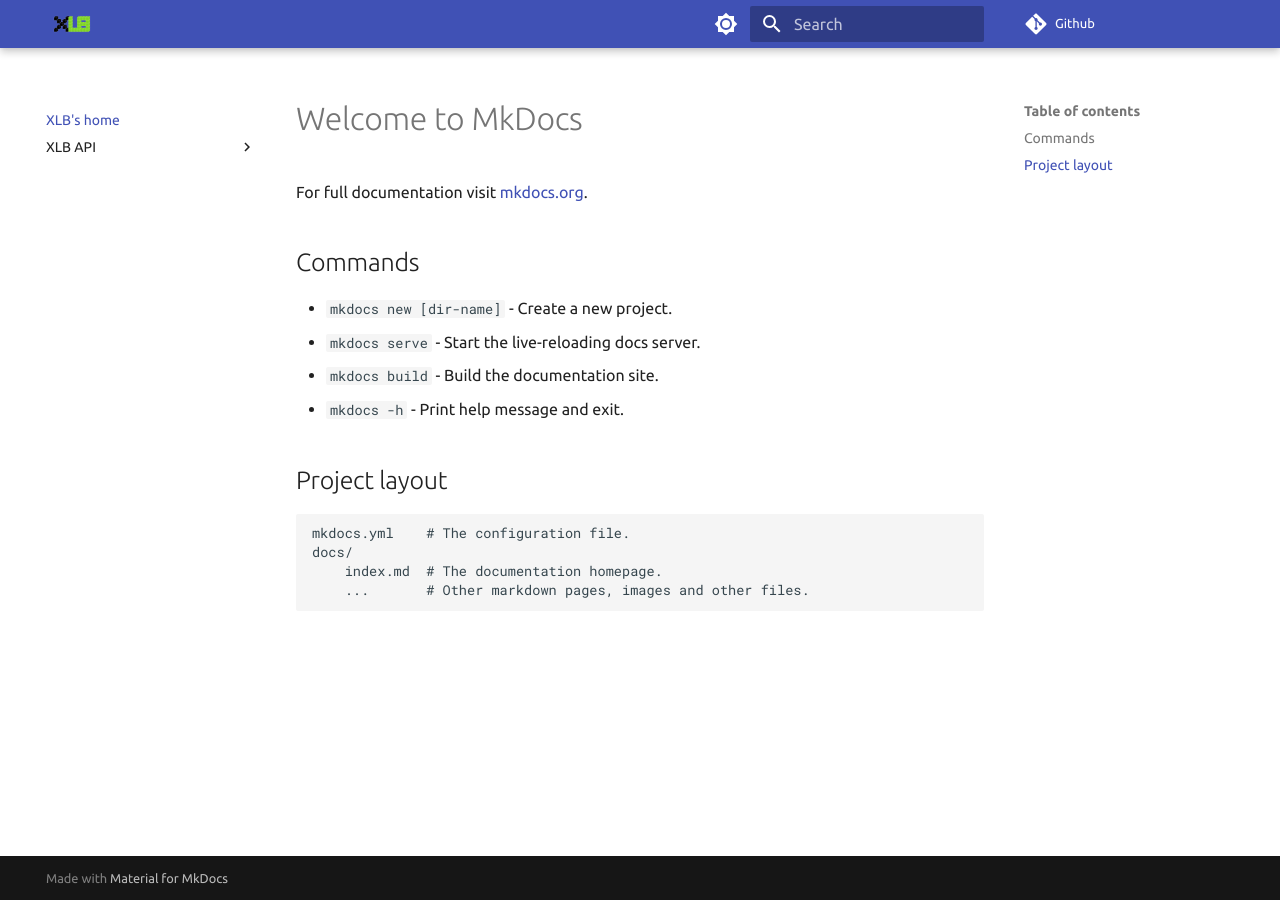
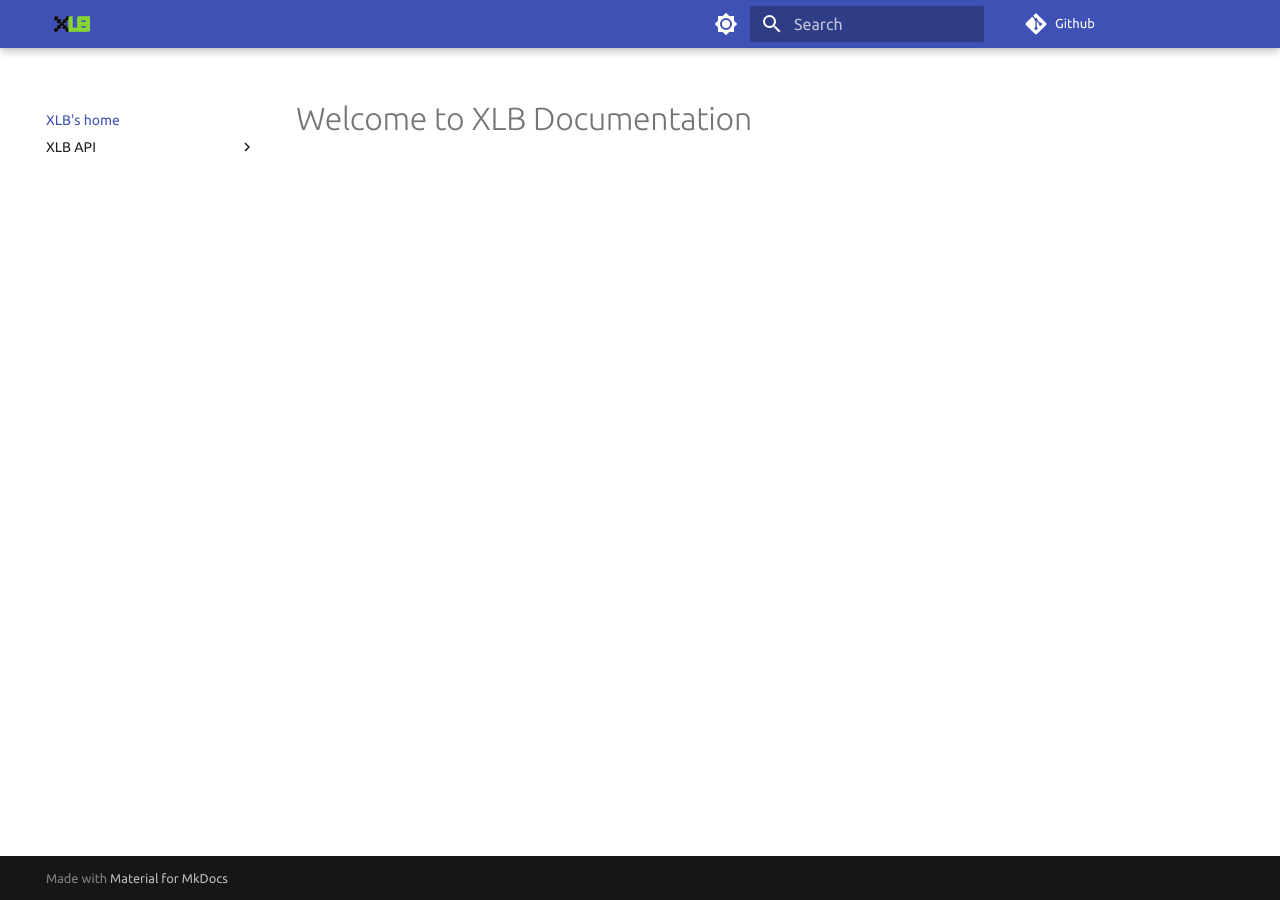
Before and after one commit to Autodesk/XLB, an MkDocs documentation site: the page built from docs/index.md, in a window 1280 px wide. Built offline with MkDocs 1.6.1 and Material for MkDocs 9.7.7, drawn with Linux system fonts in a browser that asks for light colours; comment, search, counter and statistics services are not loaded.

Commit message:
Triggering documentation build

```diff
--- a/docs/index.md
+++ b/docs/index.md
@@ -1,17 +1 @@
-# Welcome to MkDocs
-
-For full documentation visit [mkdocs.org](https://www.mkdocs.org).
-
-## Commands
-
-* `mkdocs new [dir-name]` - Create a new project.
-* `mkdocs serve` - Start the live-reloading docs server.
-* `mkdocs build` - Build the documentation site.
-* `mkdocs -h` - Print help message and exit.
-
-## Project layout
-
-    mkdocs.yml    # The configuration file.
-    docs/
-        index.md  # The documentation homepage.
-        ...       # Other markdown pages, images and other files.
+# Welcome to XLB Documentation
```
Also changed, not shown: 1 other file.
